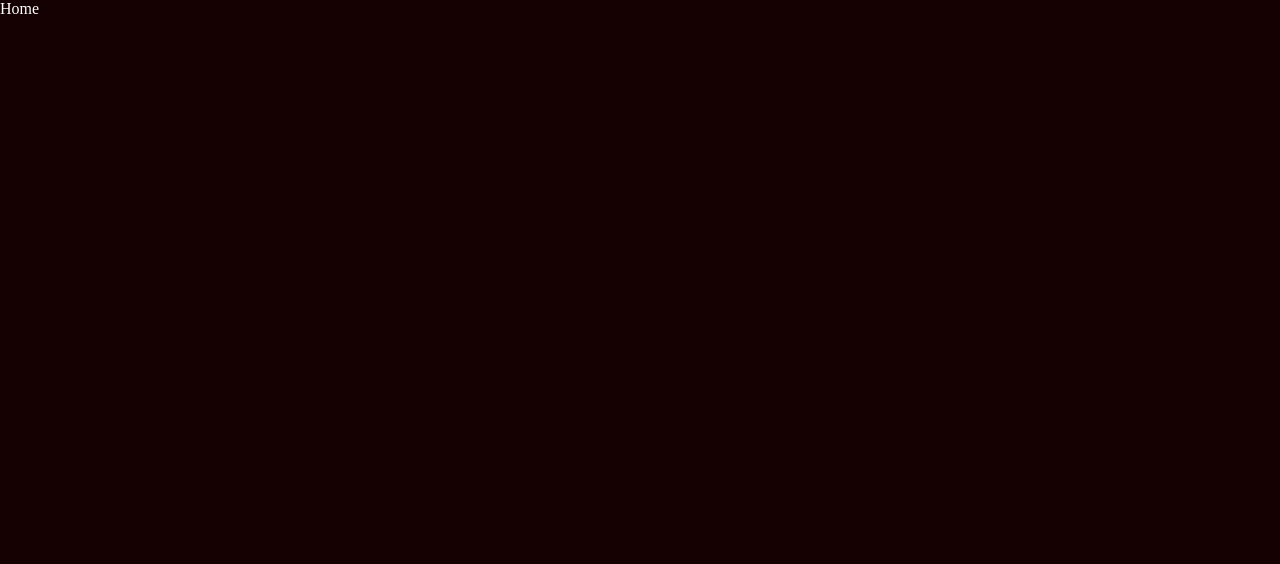
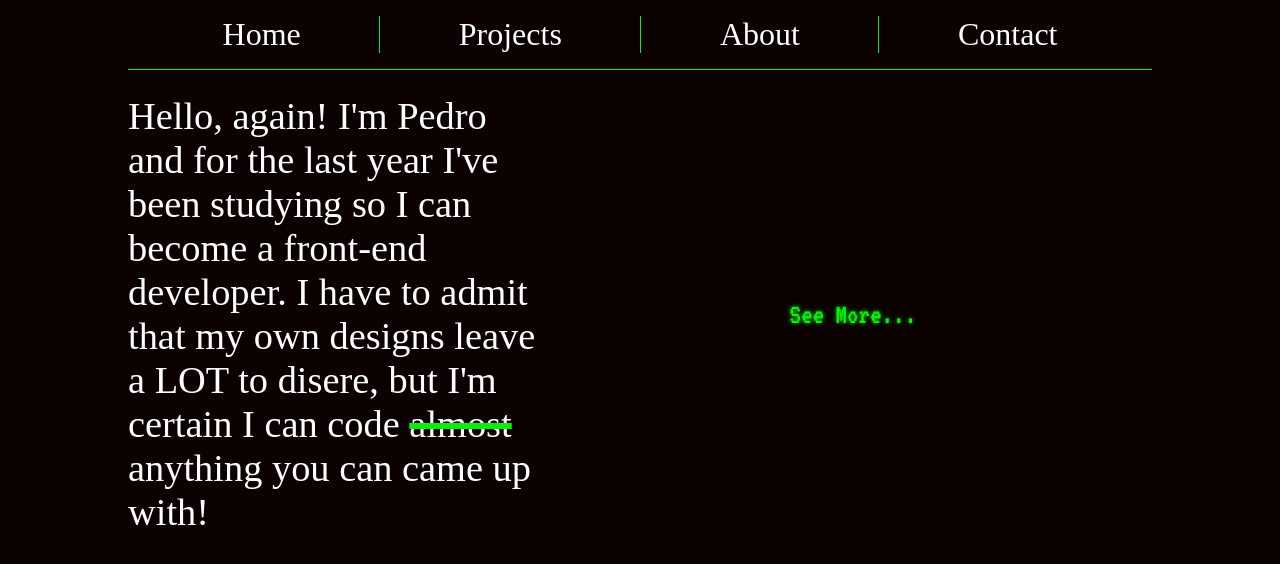
Before and after one commit to pdLeal/portfolioVwn, a React (Vite) app: page /home in a window 1280 px wide. Shown: the top 564 px of the page. Built offline with nearby package versions, Linux system fonts and the light colour scheme.

Commit message:
started the question box at home component

```diff
--- a/src/App.jsx
+++ b/src/App.jsx
@@ -1,7 +1,8 @@
 import { Route, Routes } from "react-router-dom";
 import Hello from "./components/hello/Hello";
-import Home from './pages/Home';
+import Home from './pages/home/Home';
 import NotFount from './pages/NotFound';
+import Projects from './pages/Projects';
 import Global_Style from "./Global_Style";
 
 
@@ -13,6 +14,8 @@ function App() {
       <Routes>
         <Route exact path="/" element={<Hello />} />
         <Route path="/home" element={<Home />} />
+        <Route path="/projects" element={<Projects />} />
+
         <Route path="*" element={<NotFount />} />
       </Routes>
 
--- a/src/Global_Style.jsx
+++ b/src/Global_Style.jsx
@@ -5,6 +5,7 @@ const Global_Style = createGlobalStyle`
         box-sizing: border-box;
         color: white;
         background-color: var(--bg-color);
+        backdrop-filter: blur(10px);
     }
 
     *, *::before, *::after {
@@ -24,8 +25,8 @@ const Global_Style = createGlobalStyle`
     }
 
     :root {
-        --bg-color: #150101;
-        --runaway-color: #0ded0d;
+        --bg-color: #0c0101;
+        --primary-color: #0ded0d;
         --typeSpeed: 5s;
         --delay: 1s;
     }
--- /dev/null
+++ b/src/components/header/Header.jsx
@@ -0,0 +1,18 @@
+import React from 'react';
+import * as S from './Header_Style';
+import { Link } from 'react-router-dom';
+
+function Header() {
+  return (
+    <nav>
+        <S.Ul>
+            <Link to='/home'>Home</Link>
+            <Link to='/projects'>Projects</Link>
+            <Link to='/about'>About</Link>
+            <Link to='/contact'>Contact</Link>
+        </S.Ul>
+    </nav>
+  )
+}
+
+export default Header
--- /dev/null
+++ b/src/components/header/Header_Style.jsx
@@ -0,0 +1,30 @@
+import styled from "styled-components";
+
+export const Ul = styled.ul`
+    text-align: center;
+    padding: 16px;
+    max-width: 80vw;
+    margin-inline: auto;
+    display: flex;
+    justify-content: space-evenly;
+    list-style: none;
+    border-bottom: solid 1px var(--primary-color);
+
+        a {
+            flex-grow: 1;
+            font-size: clamp(1.3rem, 2vw + 0.5rem, 2rem);text-decoration: none;
+            color: white;
+            transition: all 150ms linear;
+
+            position: relative;
+            z-index: 1;
+        }
+
+        a:not(:last-child) { // Selects the links that are not the last child
+            border-right: solid 1px var(--primary-color);
+        }
+
+        a:hover {
+            text-shadow: 0px 0px 10px whitesmoke;
+        }
+`;
--- a/src/components/hello/Hello.jsx
+++ b/src/components/hello/Hello.jsx
@@ -62,7 +62,7 @@ function Hello() {
     return (
         <S.Container>
             {canSkip && <S.SkipBtn onClick={handleClick}>Skip {`>>>`}</S.SkipBtn>}
-            <S.H1>
+            <S.H3>
                 {!showNext &&
                     (<>
                         <span>{typeEffect}</span>
@@ -80,7 +80,7 @@ function Hello() {
                             onLoopDone={handleDone}
                         />
                     </span>}
-            </S.H1>
+            </S.H3>
 
             {isDone &&
                 <S.Wrapper
@@ -92,7 +92,7 @@ function Hello() {
                 </S.Wrapper>}
 
             {helpActive &&
-                <S.HelpBtn>Click Me</S.HelpBtn>}
+                <S.HelpBtn onClick={handleClick}>Click Me</S.HelpBtn>}
 
         </S.Container>
     )
--- a/src/components/hello/Hello_Style.jsx
+++ b/src/components/hello/Hello_Style.jsx
@@ -13,10 +13,10 @@ export const Container = styled.div`
     position: relative;
     `;
 
-export const H1 = styled.h1`
+export const H3 = styled.h3`
     font-size: clamp(1.5rem, 3vw + 0.5rem, 2.5rem);
-    color: var(--runaway-color);
-    text-shadow: 0px 0px 3px var(--runaway-color);
+    color: var(--primary-color);
+    text-shadow: 0px 0px 3px var(--primary-color);
     `;
 
 export const Wrapper = styled.div.attrs(props => ({
@@ -35,25 +35,25 @@ export const Wrapper = styled.div.attrs(props => ({
 
 export const Button = styled.button`
     font-size: clamp(0.8rem, 2vw + 0.5rem, 1.8rem);
-    color: var(--runaway-color);
-    text-shadow: 0px 0px 4px var(--runaway-color);
-    box-shadow:  0px 0px 4px var(--runaway-color);
+    color: var(--primary-color);
+    text-shadow: 0px 0px 4px var(--primary-color);
+    box-shadow:  0px 0px 4px var(--primary-color);
     padding: 0.225em 0.8em;
     cursor: pointer;
-    border: solid 1px var(--runaway-color);
+    border: solid 1px var(--primary-color);
     border-left: solid 3px;
     border-radius: 5px;
     background-color: transparent;
 
         &:hover,
         &:focus-visible {
-          color: orangered;
-          border-color: orangered;
+          color: #66f666;
+          border-color: #66f666;
         }
 
         &:active {
-          color: #eaff00;
-          border-color: #eaff00;
+          color: #2b6a2b;
+          border-color: #2b6a2b;
         }
 `;
 
--- a/src/main.jsx
+++ b/src/main.jsx
@@ -2,6 +2,7 @@ import React from 'react';
 import ReactDOM from 'react-dom/client';
 import App from './App.jsx';
 import { BrowserRouter } from 'react-router-dom';
+
 
 ReactDOM.createRoot(document.getElementById('root')).render(
   <React.StrictMode>
--- a/src/pages/Home.jsx
+++ /dev/null
@@ -1,9 +0,0 @@
-import React from 'react';
-
-function Home() {
-  return (
-    <div>Home</div>
-  )
-}
-
-export default Home
--- /dev/null
+++ b/src/pages/Projects.jsx
@@ -0,0 +1,13 @@
+import React from 'react';
+import Header from '../components/header/Header';
+
+function Projects() {
+  return (
+    <>
+      <Header />
+      <p>Projects</p>
+    </>
+  )
+}
+
+export default Projects
--- /dev/null
+++ b/src/pages/home/Home.jsx
@@ -0,0 +1,33 @@
+import React, { useState } from 'react';
+import Header from '../../components/header/Header';
+import * as S from './Home_Style';
+import { Typewriter } from 'react-simple-typewriter';
+
+function Home() {
+  const [clicked, setClicked] = useState(false);
+  function handleClick() {
+    setClicked(true);
+  }
+
+  return (
+    <>
+      <Header />
+      <S.Main>
+        <p>Hello, again! I'm Pedro and for the last year I've been studying so I can become a front-end developer. I have to admit that my own designs leave a LOT to disere, but I'm certain I can code <S.Span>almost</S.Span> anything you can came up with!</p>
+        {!clicked && <S.SeeBtn onClick={handleClick}>See More...</S.SeeBtn>}
+
+        {clicked &&
+          <S.Question_Box>
+            <S.Bot_Talk>
+              <Typewriter
+                words={['So here we are again, uh? If you wanna know more about him, you have to answer some questions of mine, do you agree?']}
+                cursor />
+            </S.Bot_Talk>
+          </S.Question_Box>
+        }
+      </S.Main>
+    </>
+  )
+}
+
+export default Home
--- /dev/null
+++ b/src/pages/home/Home_Style.jsx
@@ -0,0 +1,48 @@
+import styled, { keyframes } from "styled-components";
+
+import { Button, H3 } from '../../components/hello/Hello_Style';
+
+export const Main = styled.main`
+    margin-top: 24px;
+    margin-inline: auto;
+    max-width: 80vw;
+    font-size: clamp(1.2rem, 3vw, 2.5rem);
+    display: grid;
+    justify-items: center;
+    align-items: center;
+    grid-template-columns: 40% 1fr;
+    column-gap: 16px;
+`;
+
+export const Span = styled.span`
+    text-decoration: line-through 0.15em var(--primary-color);
+`;
+
+const grow = keyframes`
+    to {
+        width: 100%;
+        height: 100%;
+    }
+`;
+
+export const Question_Box = styled.section`
+    width: 0;
+    height: 0;
+    padding: 8px;
+    display: flex;
+    flex-direction: column;
+    justify-content: flex-start;
+    border: solid 1px var(--primary-color);
+    box-shadow: inset 0px 0px 20px -8px var(--primary-color);
+    animation: ${grow} 1s linear forwards;
+`;
+
+export const SeeBtn = styled(Button)`
+    font-family: "VT323", monospace;
+    border: none;
+    box-shadow: none;
+    `;
+
+export const Bot_Talk = styled(H3)`
+    font-family: "VT323", monospace;
+`;
```
